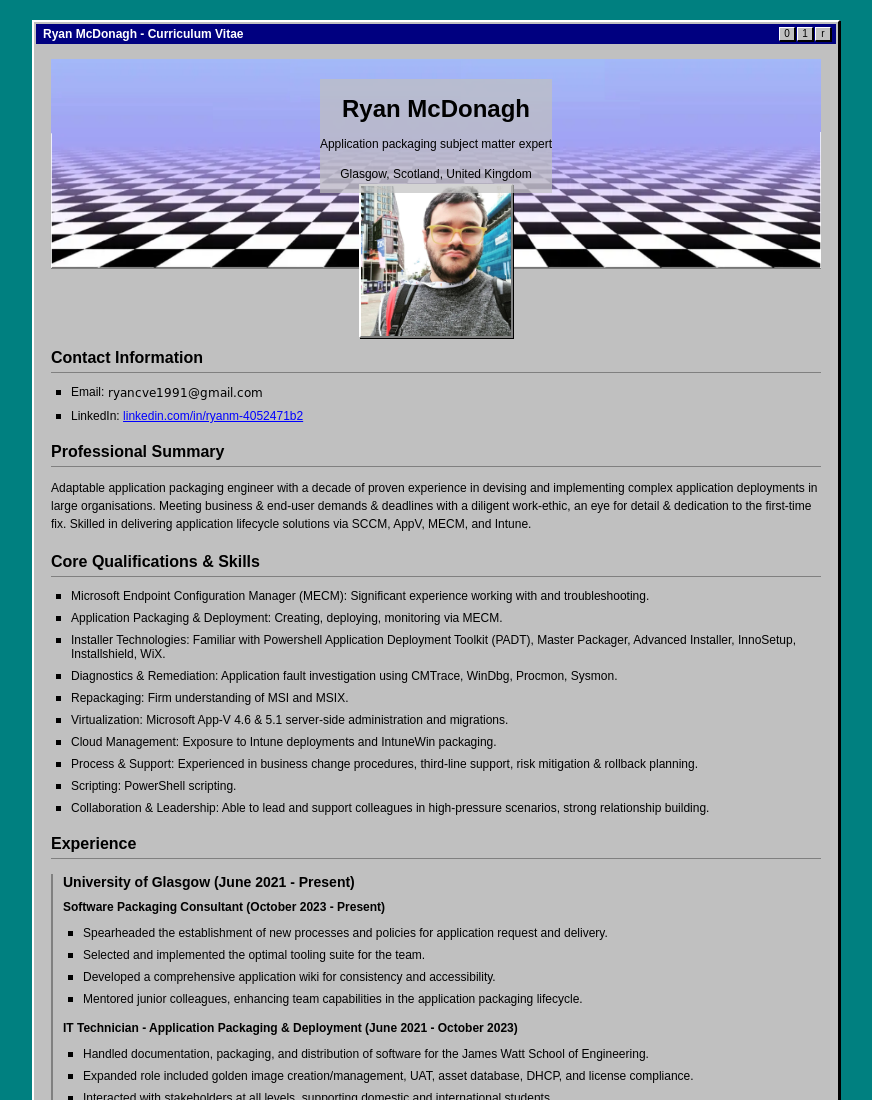
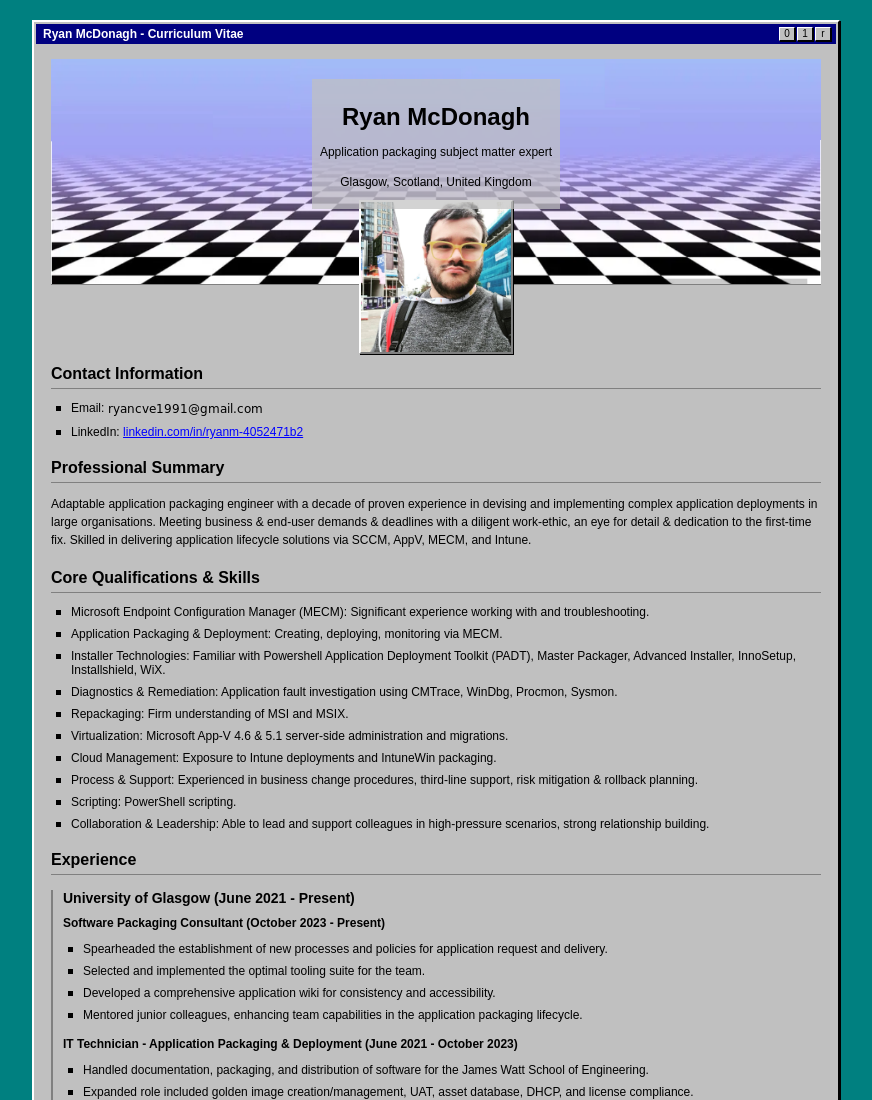
Before and after one commit to RyanCVE/RyanCVE.github.io, a plain HTML site: page index.html in a window 1280 px wide. Shown: the top 1100 px of the page, without its empty margins (204-1076 px from the left). Drawn offline with Linux system fonts and the light colour scheme.

Commit message:
Update style.css

```diff
--- a/style.css
+++ b/style.css
@@ -79,8 +79,8 @@ body {
     z-index: 1; /* Stack text above image */
     /* Styles for the text part if needed, e.g., background for readability */
     background-color: rgba(192, 192, 192, 0.7); /* Semi-transparent gray */
-    display: inline-block; */
-    padding: 8px; */
+    display: inline-block;
+    padding: 8px;
 }
 
 #profile-pic {
```
